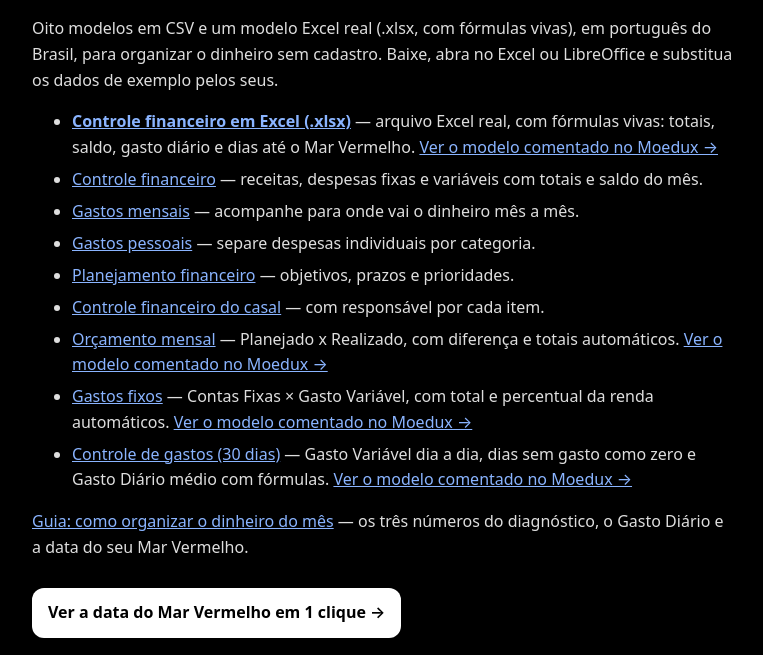
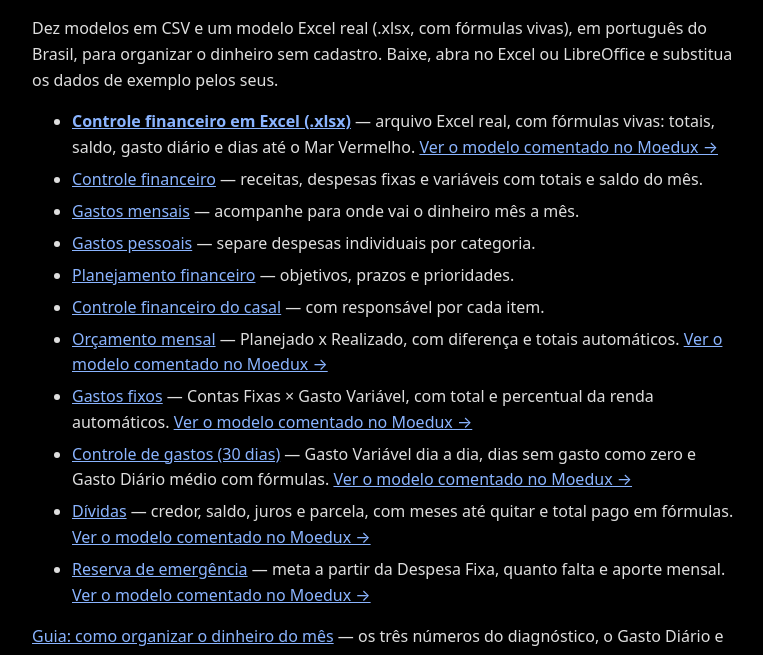
Before and after one commit to jhonnysabino/planilhas-moedux, a plain HTML site: page index.html in a window 1280 px wide. Shown: the part 81-736 px from the top of the page, without its empty margins (256-1019 px from the left). Drawn offline with Linux system fonts and the light colour scheme.

Commit message:
Link the debt and emergency-fund worksheets from the mirror index

```diff
--- a/index.html
+++ b/index.html
@@ -4,7 +4,7 @@
   <meta charset="utf-8">
   <meta name="viewport" content="width=device-width, initial-scale=1">
   <title>Planilhas gratuitas de finanças pessoais — Moedux</title>
-  <meta name="description" content="Oito modelos em CSV e um modelo Excel (.xlsx) com fórmulas vivas para controle financeiro, gastos mensais e planejamento. Grátis, em português, sem cadastro.">
+  <meta name="description" content="Dez modelos em CSV e um modelo Excel (.xlsx) com fórmulas vivas para controle financeiro, gastos mensais e planejamento. Grátis, em português, sem cadastro.">
   <style>
     body{max-width:44rem;margin:2rem auto;padding:0 1rem;font:16px/1.6 system-ui,-apple-system,sans-serif;color:#dedede;background:#000}
     a{color:#8ab4ff}h1{font-size:1.8rem}li{margin:.4rem 0}.cta{display:inline-block;background:#fff;color:#000;padding:.75rem 1rem;border-radius:.75rem;text-decoration:none;font-weight:600;margin:.75rem 0}
@@ -12,7 +12,7 @@
 </head>
 <body>
   <h1>Planilhas gratuitas de finanças pessoais</h1>
-  <p>Oito modelos em CSV e um modelo Excel real (.xlsx, com fórmulas vivas), em português do Brasil, para organizar o dinheiro sem cadastro. Baixe, abra no Excel ou LibreOffice e substitua os dados de exemplo pelos seus.</p>
+  <p>Dez modelos em CSV e um modelo Excel real (.xlsx, com fórmulas vivas), em português do Brasil, para organizar o dinheiro sem cadastro. Baixe, abra no Excel ou LibreOffice e substitua os dados de exemplo pelos seus.</p>
   <ul>
     <li><strong><a href="planilha-controle-financeiro.xlsx">Controle financeiro em Excel (.xlsx)</a></strong> — arquivo Excel real, com fórmulas vivas: totais, saldo, gasto diário e dias até o Mar Vermelho. <a href="https://www.moedux.com/planilhas/controle-financeiro-pessoal-excel?utm_source=github&amp;utm_medium=lead_magnet&amp;utm_campaign=planilha-xlsx">Ver o modelo comentado no Moedux →</a></li>
     <li><a href="planilha-controle-financeiro.csv">Controle financeiro</a> — receitas, despesas fixas e variáveis com totais e saldo do mês.</li>
@@ -23,6 +23,8 @@
     <li><a href="planilha-orcamento-mensal.csv">Orçamento mensal</a> — Planejado x Realizado, com diferença e totais automáticos. <a href="https://www.moedux.com/planilhas/orcamento-mensal?utm_source=github&utm_medium=lead_magnet&utm_campaign=orcamento-mensal">Ver o modelo comentado no Moedux →</a></li>
     <li><a href="planilha-gastos-fixos.csv">Gastos fixos</a> — Contas Fixas × Gasto Variável, com total e percentual da renda automáticos. <a href="https://www.moedux.com/planilhas/gastos-fixos?utm_source=github&utm_medium=lead_magnet&utm_campaign=gastos-fixos">Ver o modelo comentado no Moedux →</a></li>
     <li><a href="planilha-controle-de-gastos.csv">Controle de gastos (30 dias)</a> — Gasto Variável dia a dia, dias sem gasto como zero e Gasto Diário médio com fórmulas. <a href="https://www.moedux.com/planilhas/controle-de-gastos?utm_source=github&amp;utm_medium=lead_magnet&amp;utm_campaign=controle-gastos">Ver o modelo comentado no Moedux →</a></li>
+    <li><a href="planilha-dividas.csv">Dívidas</a> — credor, saldo, juros e parcela, com meses até quitar e total pago em fórmulas. <a href="https://www.moedux.com/planilhas/dividas?utm_source=github&amp;utm_medium=lead_magnet&amp;utm_campaign=dividas">Ver o modelo comentado no Moedux →</a></li>
+    <li><a href="planilha-reserva-de-emergencia.csv">Reserva de emergência</a> — meta a partir da Despesa Fixa, quanto falta e aporte mensal. <a href="https://www.moedux.com/planilhas/reserva-de-emergencia?utm_source=github&amp;utm_medium=lead_magnet&amp;utm_campaign=reserva">Ver o modelo comentado no Moedux →</a></li>
   </ul>
   <p><a href="guia-organizar-dinheiro-mes.md">Guia: como organizar o dinheiro do mês</a> — os três números do diagnóstico, o Gasto Diário e a data do seu Mar Vermelho.</p>
   <p><a class="cta" href="https://www.moedux.com/previa-mar-vermelho?pv_entrada=2500&amp;pv_saida=3500&amp;pv_saldo=3000&amp;utm_source=github&amp;utm_medium=lead_magnet&amp;utm_campaign=exemplo-1clique">Ver a data do Mar Vermelho em 1 clique →</a></p>
```
